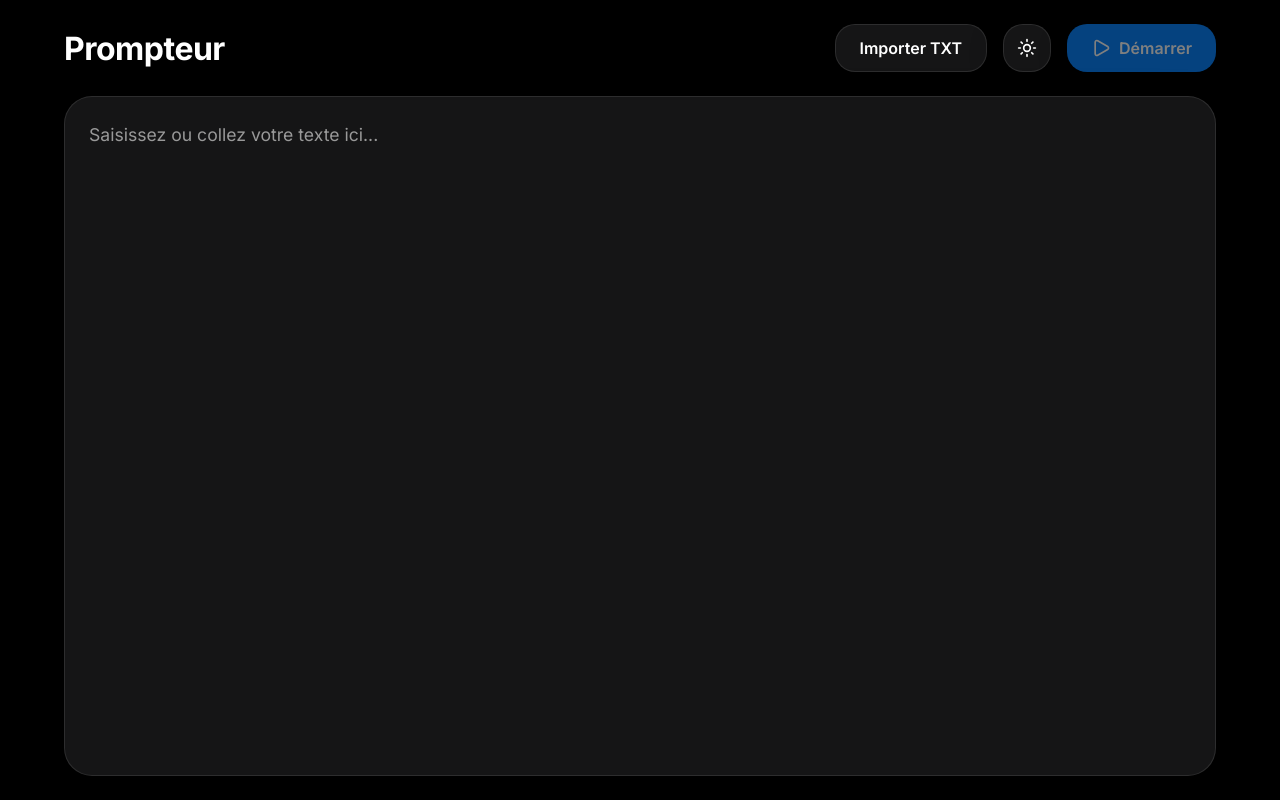
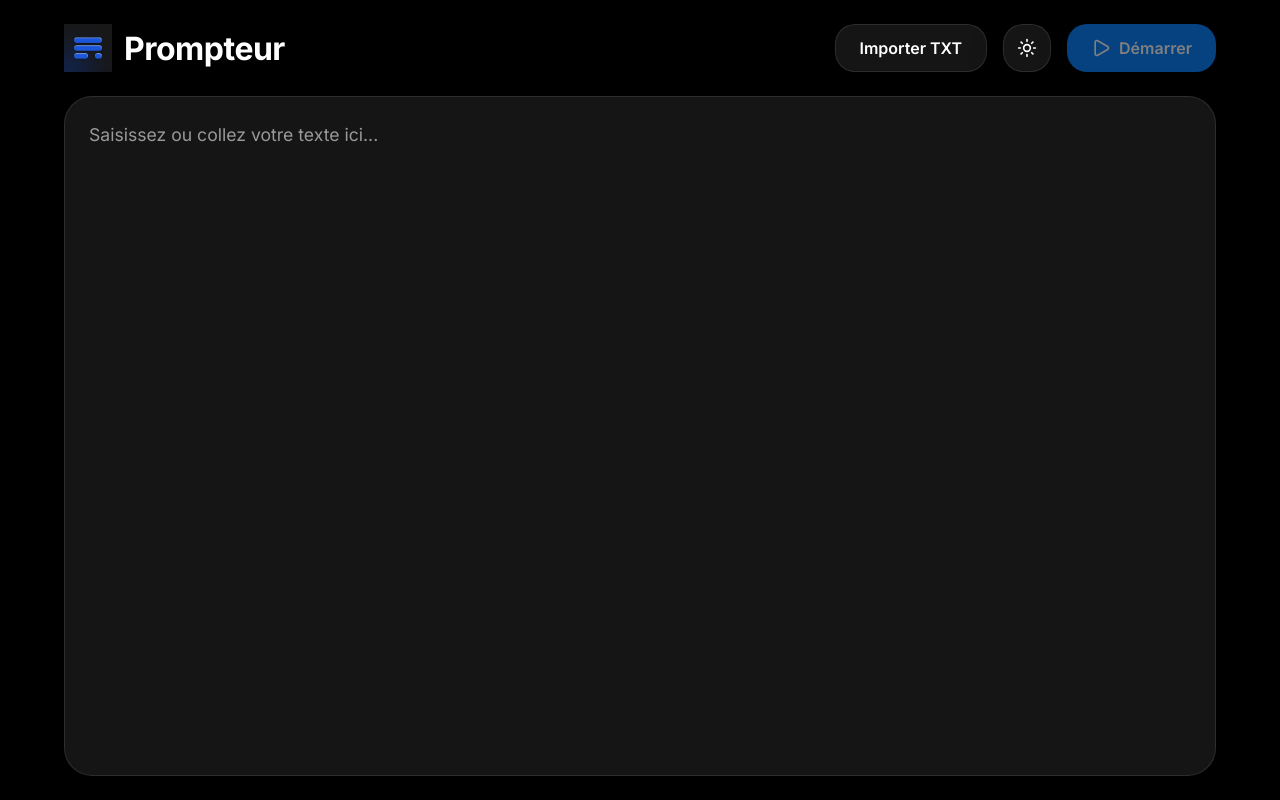
Before and after one commit to botooooh/Prompter, a React (Vite) app: page / in a window 1280 px wide. Built offline with nearby package versions, Linux system fonts and the light colour scheme.

Commit message:
Integrate new logo

```diff
--- a/index.html
+++ b/index.html
@@ -2,7 +2,7 @@
 <html lang="fr">
   <head>
     <meta charset="UTF-8" />
-    <link rel="icon" type="image/svg+xml" href="/vite.svg" />
+    <link rel="icon" type="image/png" href="/logo.png" />
     <link rel="manifest" href="/manifest.json" />
     <meta name="theme-color" content="#000000" />
     <meta name="viewport" content="width=device-width, initial-scale=1.0, maximum-scale=1.0, user-scalable=no" />
--- a/src/components/Editor.css
+++ b/src/components/Editor.css
@@ -18,6 +18,18 @@
   font-size: 2rem;
   font-weight: 700;
   letter-spacing: -0.5px;
+}
+
+.brand {
+  display: flex;
+  align-items: center;
+  gap: 12px;
+}
+
+.logo {
+  width: 48px;
+  height: 48px;
+  object-fit: contain;
 }
 
 .editor-actions {
--- a/src/components/Editor.jsx
+++ b/src/components/Editor.jsx
@@ -17,7 +17,10 @@ export function Editor({ text, setText, onStart, theme, toggleTheme }) {
   return (
     <div className="editor-container">
       <div className="editor-header">
-        <h1>Prompteur</h1>
+        <div className="brand">
+          <img src="/logo.png" alt="Prompteur Logo" className="logo" />
+          <h1>Prompteur</h1>
+        </div>
         <div className="editor-actions">
           <label className="import-btn glass-panel">
             Importer TXT
--- a/vite.config.js
+++ b/vite.config.js
@@ -7,7 +7,7 @@ export default defineConfig({
     react(),
     VitePWA({
       registerType: 'autoUpdate',
-      includeAssets: ['vite.svg'],
+      includeAssets: ['logo.png'],
       manifest: {
         name: 'Prompteur',
         short_name: 'Prompteur',
@@ -17,14 +17,14 @@ export default defineConfig({
         display: 'standalone',
         icons: [
           {
-            src: 'vite.svg',
+            src: 'logo.png',
             sizes: '192x192',
-            type: 'image/svg+xml'
+            type: 'image/png'
           },
           {
-            src: 'vite.svg',
+            src: 'logo.png',
             sizes: '512x512',
-            type: 'image/svg+xml'
+            type: 'image/png'
           }
         ]
       }
```
Also changed, not shown: public/logo.png (added).
